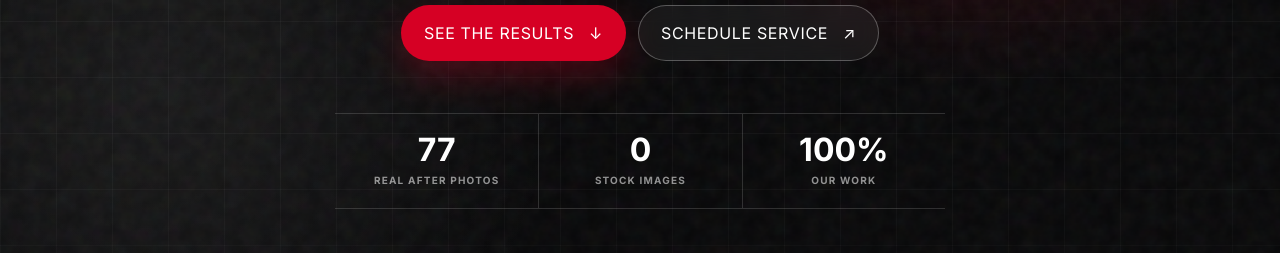
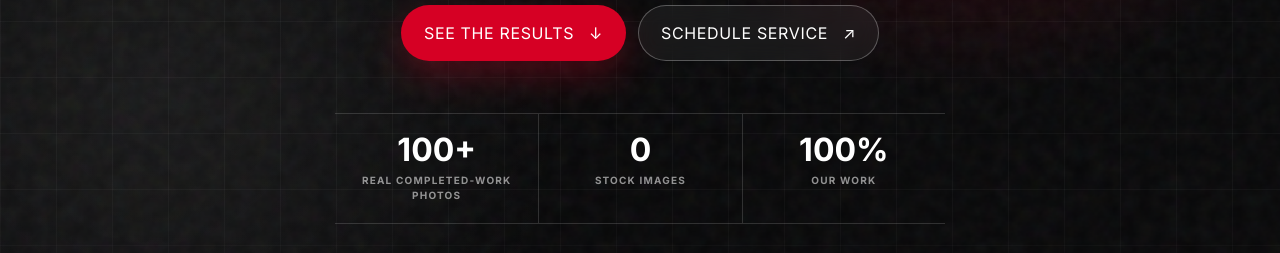
Before and after one commit to malexbrunken/husker-grill-cleaning, a Next.js app: page /see-our-work in a window 1280 px wide. Shown: the part 900-1153 px from the top of the page. Built offline with nearby package versions, Linux system fonts and the light colour scheme.

Commit message:
Add 4 gallery photos and market as 100+ completed-work images
Pit Boss, Coyote built-in, Weber Genesis, and Coyote results. Hero/meta/CTA
copy now says 100+ instead of a fixed 77 count.

```diff
--- a/src/app/see-our-work/page.tsx
+++ b/src/app/see-our-work/page.tsx
@@ -3,7 +3,7 @@ import { SeeOurWork } from "@/components/SeeOurWork";
 
 export const metadata = buildPageMetadata(
   "See Our Work",
-  "Before-and-after grill cleaning results from Husker Grill Cleaning in Omaha and Lincoln. 77 real completed-work photos — no stock images.",
+  "Before-and-after grill cleaning results from Husker Grill Cleaning in Omaha and Lincoln. 100+ real completed-work photos — no stock images.",
   "/see-our-work",
 );
 
--- a/src/components/PricingPage.tsx
+++ b/src/components/PricingPage.tsx
@@ -436,7 +436,7 @@ export function PricingPage() {
               Schedule Now
             </Link>
             <Link href="/see-our-work" className="btn-outline-light">
-              View 77 Real After Photos
+              View 100+ Real After Photos
             </Link>
           </div>
         </div>
--- a/src/components/SeeOurWork.tsx
+++ b/src/components/SeeOurWork.tsx
@@ -313,8 +313,8 @@ export function SeeOurWork() {
           </div>
           <div className="hgc-proof-row" aria-label="Gallery highlights">
             <div>
-              <strong>{count}</strong>
-              <span>real after photos</span>
+              <strong>100+</strong>
+              <span>real completed-work photos</span>
             </div>
             <div>
               <strong>0</strong>
--- a/src/data/gallery.json
+++ b/src/data/gallery.json
@@ -383,5 +383,25 @@
     "id": "hg-77",
     "src": "https://res.cloudinary.com/f69kw8ao/image/upload/v1785504602/HG-78_kr3ujq.jpg",
     "alt": "Completed grill cleaning result 77"
+  },
+  {
+    "id": "hg-78",
+    "src": "https://res.cloudinary.com/f69kw8ao/image/upload/v1786129831/pit_boss_jbpsvj.jpg",
+    "alt": "Completed Pit Boss grill cleaning result"
+  },
+  {
+    "id": "hg-79",
+    "src": "https://res.cloudinary.com/f69kw8ao/image/upload/v1786130093/HG-81_Coyote_built-in_glnv0t.jpg",
+    "alt": "Completed Coyote built-in grill cleaning result"
+  },
+  {
+    "id": "hg-80",
+    "src": "https://res.cloudinary.com/f69kw8ao/image/upload/v1786130096/HG-80_weber_genesis_esmkgc.jpg",
+    "alt": "Completed Weber Genesis grill cleaning result"
+  },
+  {
+    "id": "hg-81",
+    "src": "https://res.cloudinary.com/f69kw8ao/image/upload/v1786130092/HG-82_coyote_czncog.jpg",
+    "alt": "Completed Coyote grill cleaning result"
   }
 ]
```
